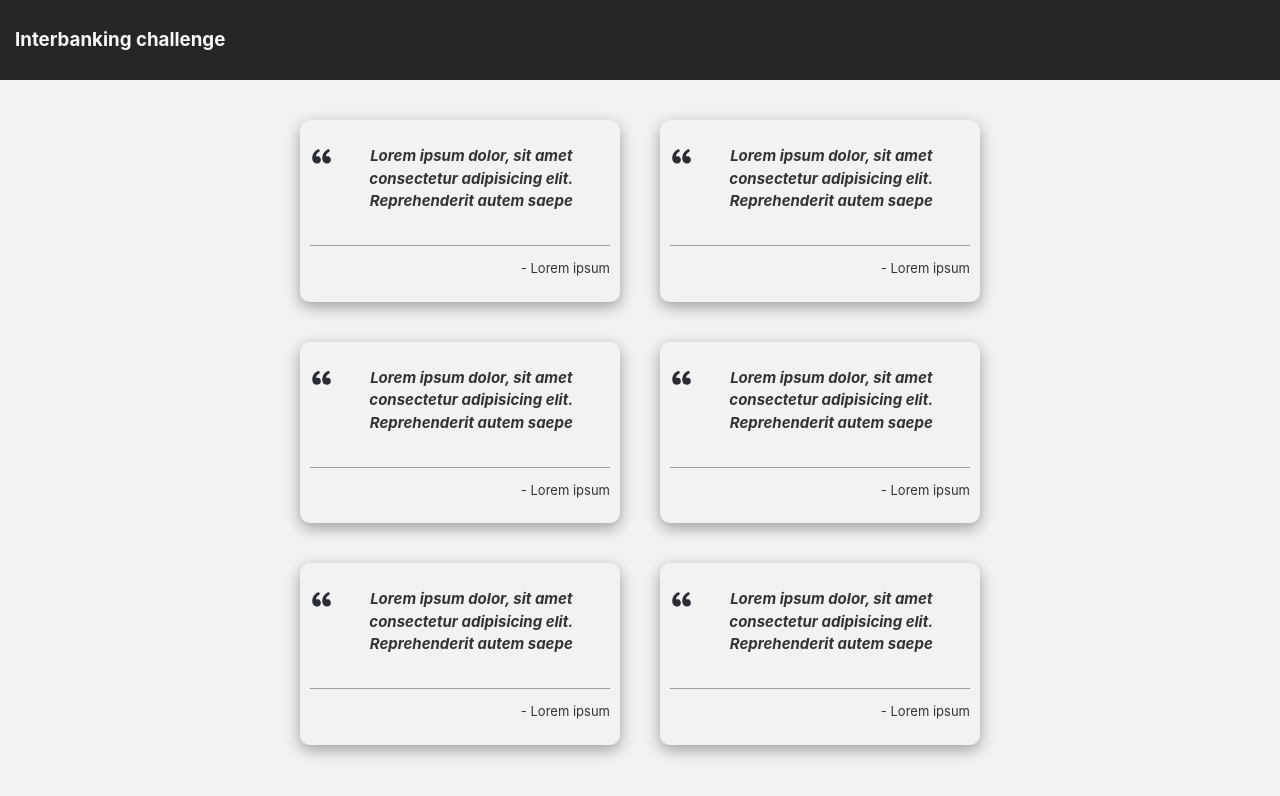
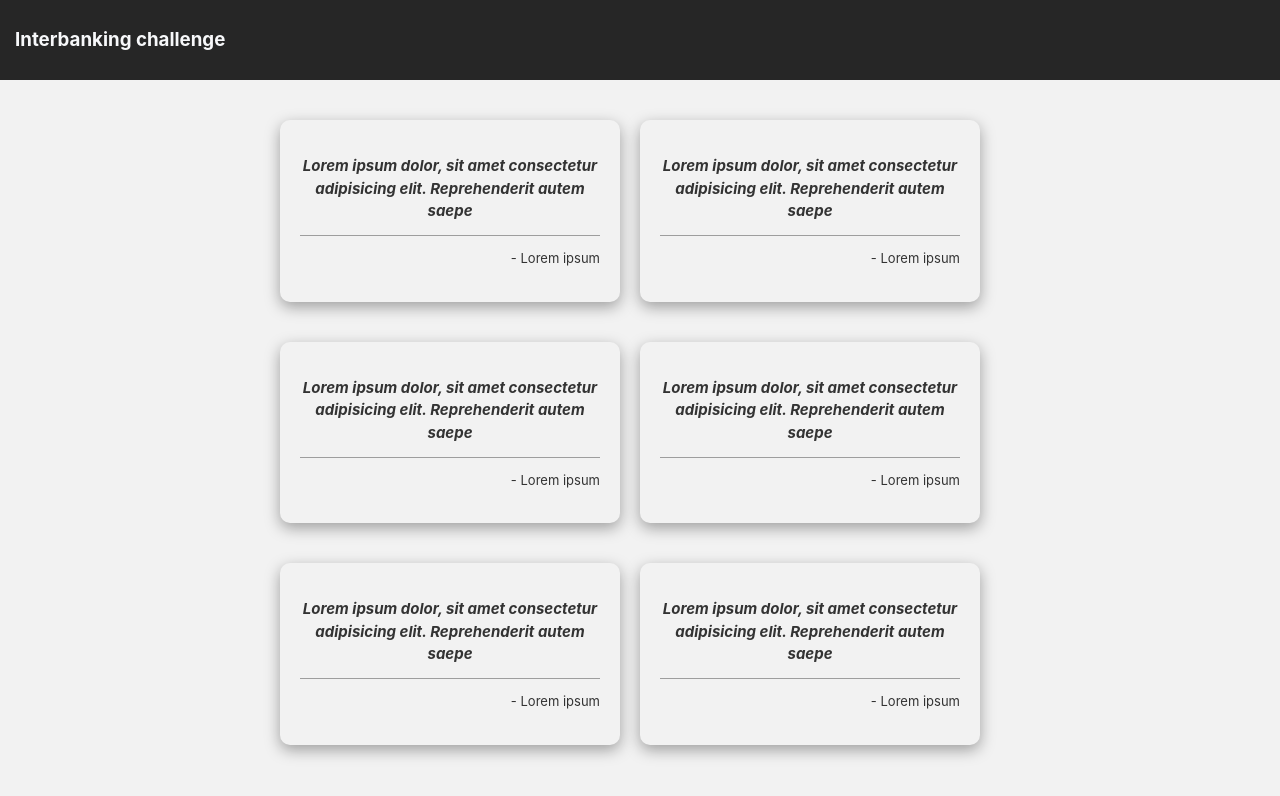
Before and after one commit to CarolinaMaffia/Interbanking-challenge, a React (Vite) app: page / in a window 1280 px wide. Shown: the top 796 px of the page. Built offline with nearby package versions, Linux system fonts and the light colour scheme.

Commit message:
Edited some styles in QuoteCard component

```diff
--- a/src/components/QuoteCard/QuoteCard.scss
+++ b/src/components/QuoteCard/QuoteCard.scss
@@ -6,29 +6,34 @@
     margin-bottom: 10px;
     box-shadow: $shadow-box 0px 5px 15px;
     border-radius: 10px;
-    padding: 10px;
-    margin: 20px;
+    padding: 20px;
+    margin: 20px 20px 20px 0px;
+    display: flex;
+    flex-direction: column;
+    justify-content: space-between;
 
 
     .quote-container {
         display: flex;
         border-bottom: 1px solid $shadow-box;
         width: 100%;
-        height: 100px;
+        height: 60px;
         padding-top: 15px;
+        padding-bottom: 20px;
         text-align: center;
 
         .quote {
+            height: fit-content;
             font-size: 15px;
-            margin-left: 15px;
             font-style: italic;
             margin: 0px;
         }
 
-        .quote-image {
-            width: 50px;
-            align-self: flex-start
-        }
+        // .quote-image {
+        //     width: 25px;
+        //     align-self: flex-start;
+        //     margin: 0px 10px 0px 10px;
+        // }
     }
 
     .author {
--- a/src/components/QuoteCard/QuoteCard.tsx
+++ b/src/components/QuoteCard/QuoteCard.tsx
@@ -1,15 +1,15 @@
 import './QuoteCard.scss';
 import Quote from '../../assets/quote.svg';
 
-const QuoteCard = ({ quote, author} : {quote: string; author: string}) => {
+const QuoteCard = ({ quote, author} : { quote: string; author: string }) => {
     return (
         <div className="quotecard-container">
             <div className='quote-container'>
-                <img
+                {/* <img
                     src={Quote}
                     alt="quote icon"
                     className='quote-image'
-                />
+                /> */}
                 <h3 className='quote'>{quote}</h3>
             </div>
             <p className='author'>- {author}</p>
```
